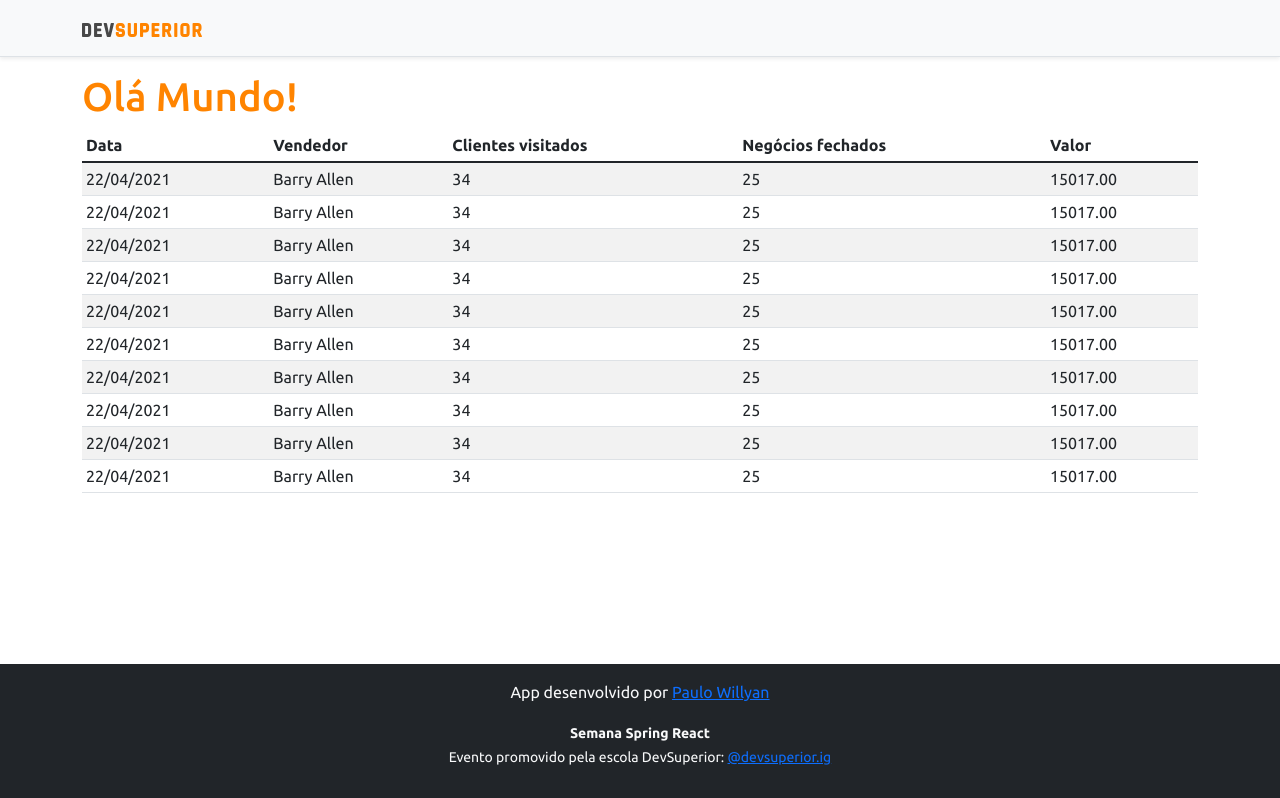
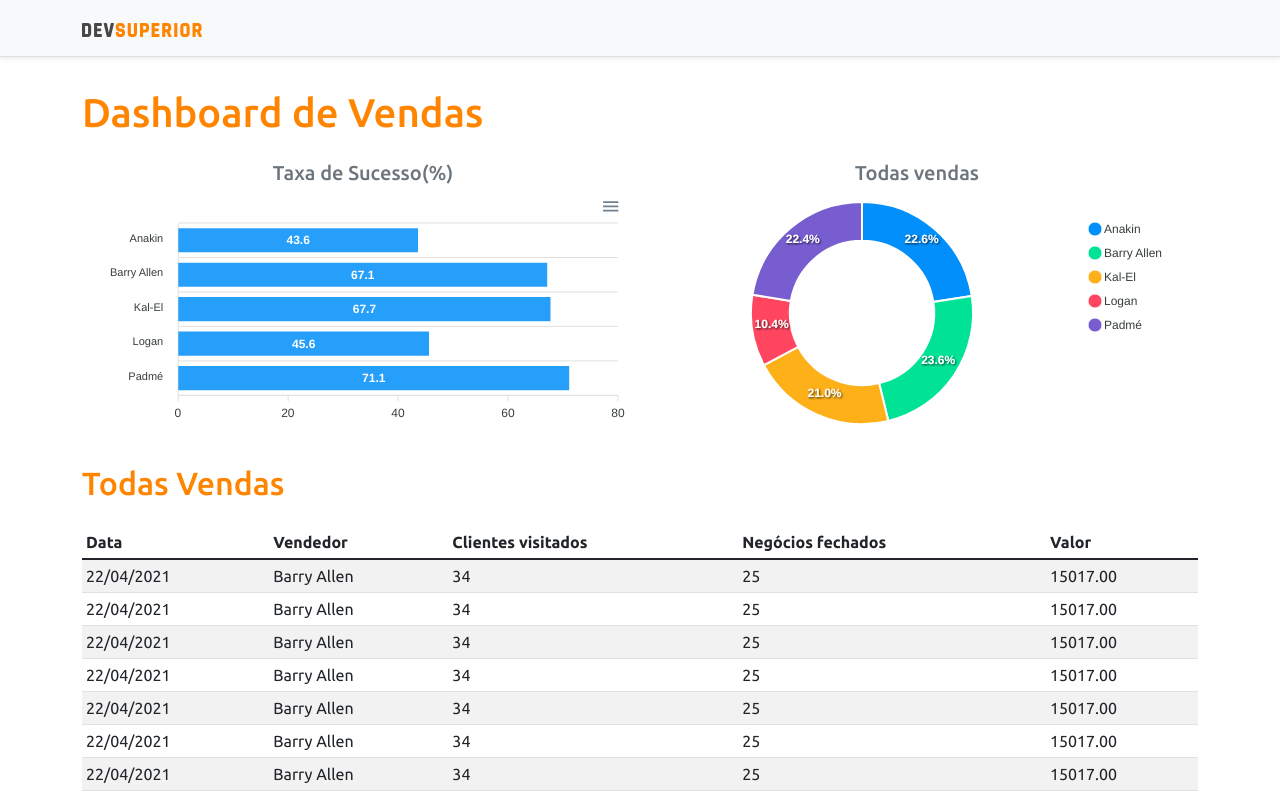
Before and after one commit to Paulo-Willyan/Projeto-Spring-React, a React (Create React App) app in the folder frontend/: page / in a window 1280 px wide. Shown: the top 798 px of the page. Built offline with nearby package versions, Linux system fonts and the light colour scheme.

Commit message:
Static charts

```diff
--- a/frontend/package.json
+++ b/frontend/package.json
@@ -12,10 +12,12 @@
     "@types/node": "^16.11.21",
     "@types/react": "^17.0.38",
     "@types/react-dom": "^17.0.11",
+    "apexcharts": "^3.33.0",
     "bootstrap": "^5.1.3",
     "jquery": "1.9.1",
     "popper.js": "1.16.1",
     "react": "^17.0.2",
+    "react-apexcharts": "^1.3.9",
     "react-dom": "^17.0.2",
     "react-scripts": "5.0.0",
     "typescript": "^4.5.5",
--- a/frontend/src/App.tsx
+++ b/frontend/src/App.tsx
@@ -1,6 +1,10 @@
+import BarChart from 'components/BarChart';
 import DataTable from "components/DataTable";
+import DonutChart from 'components/DonutChart';
+import Footer from 'components/Footer';
 import NavBar from 'components/NavBar';
-import Footer from 'components/Footer';
+
+
 
 
 function App() {
@@ -8,7 +12,22 @@
     <>
       <NavBar />
       <div className="container">
-        <h1 className="text-primary">Olá Mundo!</h1>
+        <h1 className="text-primary py-3">Dashboard de Vendas</h1>
+
+         <div className="row px-3">
+           <div className="col-sm-6">
+            <h5 className="text-center text-secondary">Taxa de Sucesso(%)</h5>
+            <BarChart />
+           </div>
+           <div className="col-sm-6">
+            <h5 className="text-center text-secondary">Todas vendas</h5>
+            <DonutChart />
+           </div>
+         </div>
+
+         <div className="py-3">
+           <h2 className="text-primary">Todas Vendas</h2>
+         </div>
 
         <DataTable />
       </div>
--- /dev/null
+++ b/frontend/src/components/BarChart/index.tsx
@@ -0,0 +1,34 @@
+import Chart from 'react-apexcharts';
+
+const BarChart = () => {
+
+    const options = {
+        plotOptions: {
+            bar: {
+                horizontal: true,
+            }
+        },
+    };
+
+    const mockData = {
+        labels: {
+            categories: ['Anakin', 'Barry Allen', 'Kal-El', 'Logan', 'Padmé']
+        },
+        series: [
+            {
+                name: "% Sucesso",
+                data: [43.6, 67.1, 67.7, 45.6, 71.1]
+            }
+        ]
+    };
+
+    return (
+       <Chart
+           options={{...options, xaxis: mockData.labels}}
+           series={mockData.series}
+           type="bar"
+           height="240"
+       />
+    );
+}
+export default BarChart;
--- /dev/null
+++ b/frontend/src/components/DonutChart/index.tsx
@@ -0,0 +1,24 @@
+import Chart from 'react-apexcharts';
+
+const DonutChart = () => {
+
+    const mockData = {
+        series: [477138, 499928, 444867, 220426, 473088],
+        labels: ['Anakin', 'Barry Allen', 'Kal-El', 'Logan', 'Padmé']
+    }
+
+    const options = {
+        legend: {
+            show: true
+        }
+    }
+    return (
+        <Chart
+            options={{ ...options, labels: mockData.labels }}
+            series={mockData.series}
+            type="donut"
+            height="240"
+        />
+    );
+}
+export default DonutChart;
```
Also changed, not shown: 1 other file (tests, documents, lock files or other folders).
